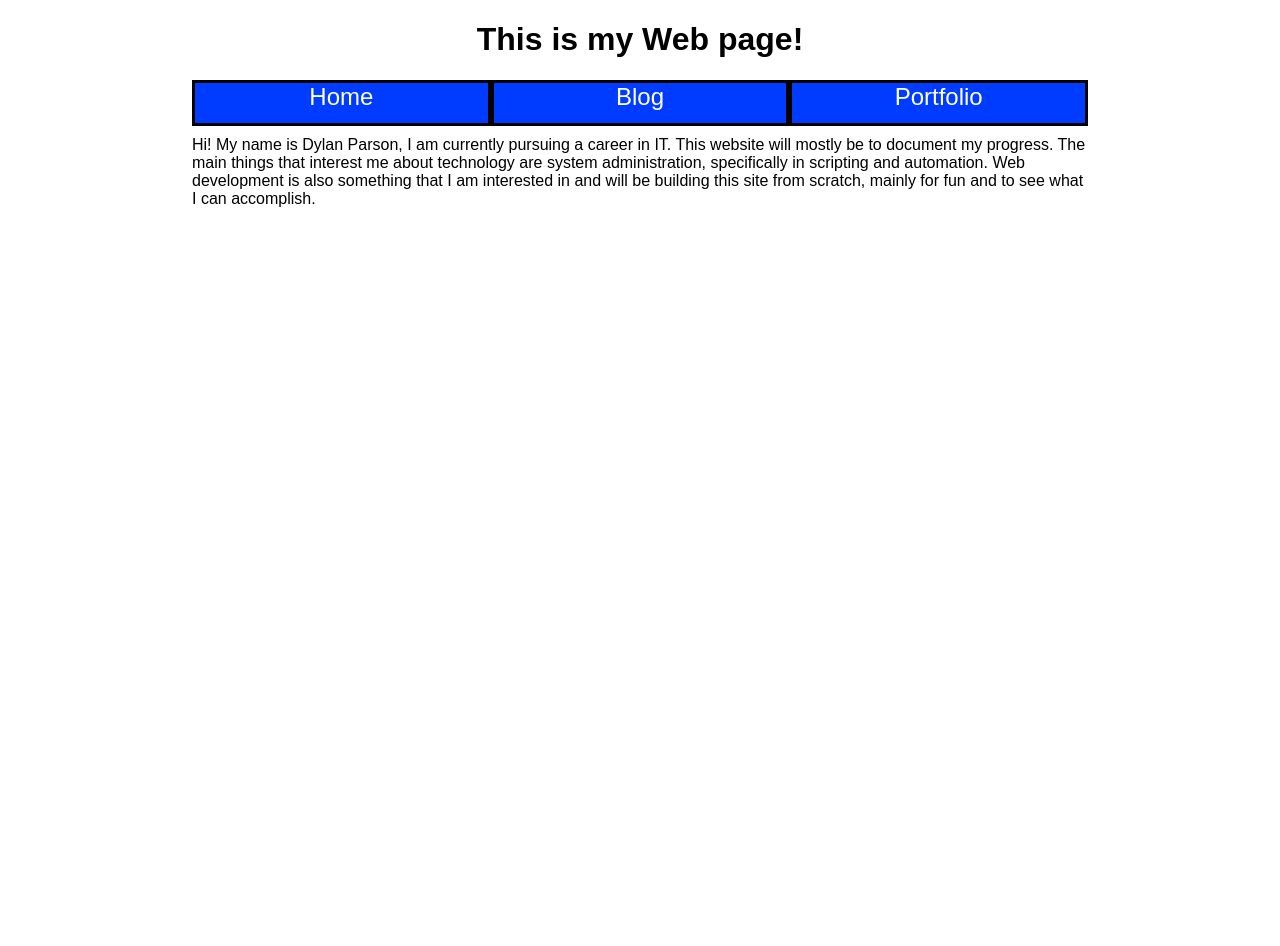
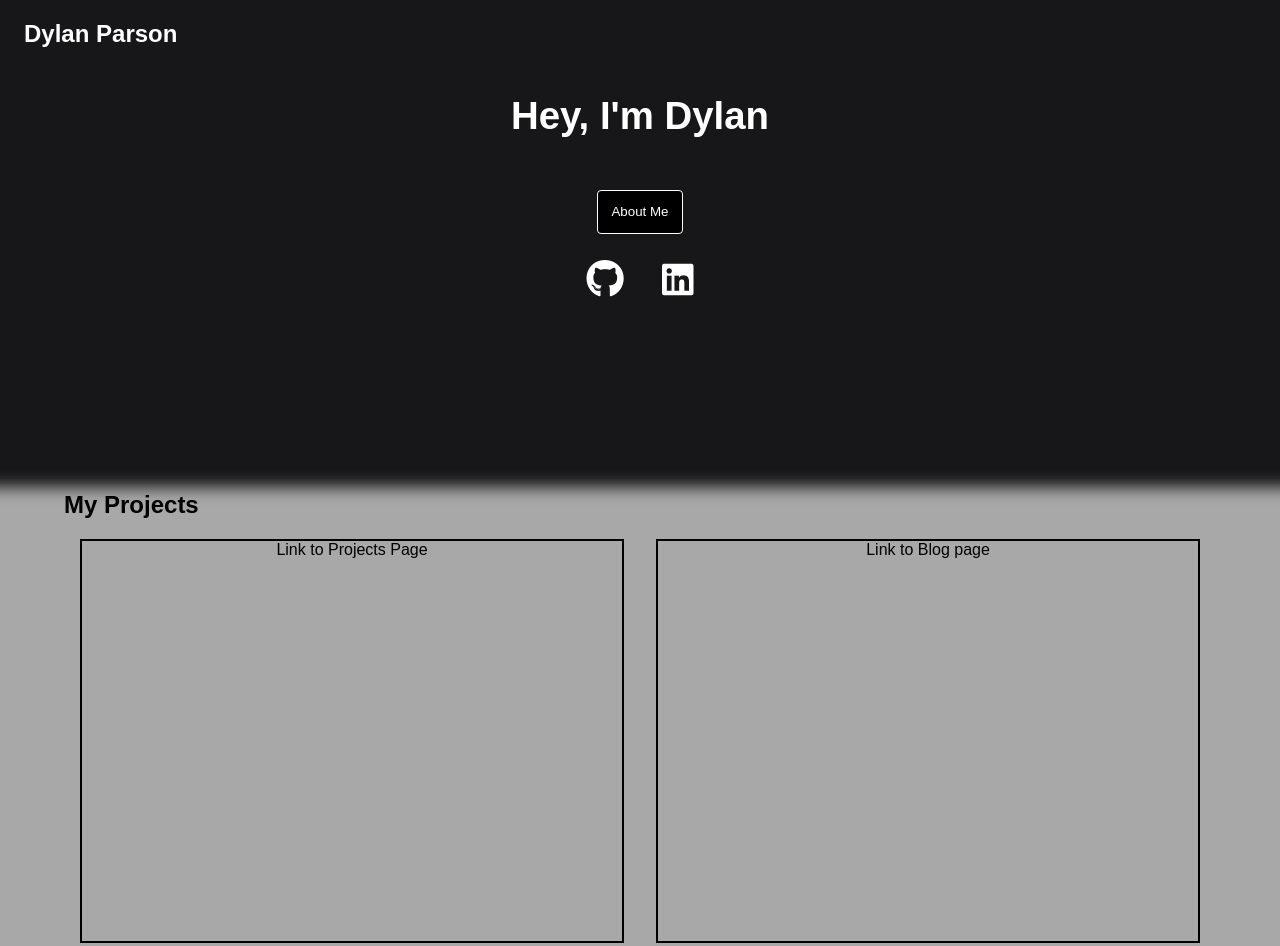
Before and after one commit to dylanparson001/dylanparson.xyz, a plain HTML site: page index.html in a window 1280 px wide. Before the commit the page ends 800 px from the top, so only its background shows below. Drawn offline with Linux system fonts and the light colour scheme.

Commit message:
Added styles, modal functionality

```diff
--- /dev/null
+++ b/index.css
@@ -0,0 +1,116 @@
+body {
+  margin: 0;
+  padding: 0;
+  font-family: Arial, Helvetica, sans-serif;
+  background-color: #a8a8a8;
+}
+.main {
+  display: flex;
+  flex-direction: column;
+  background-color: #17171a;
+  color: white;
+  background-color: #17171a;
+  box-shadow: 0 0 15px 60px #17171a;
+}
+.hidden {
+  display: none;
+}
+a {
+  text-decoration: none;
+}
+#name {
+  margin-left: 1em;
+}
+.intro {
+  margin: 0 0 10% 0;
+  display: flex;
+  flex-direction: column;
+  align-items: center;
+  font-size: 1.2rem;
+}
+
+#about-button {
+  border: solid 1px white;
+  border-radius: 0.3em;
+  padding: 1em;
+  background-color: #000000;
+  color: white;
+  margin: 2em auto;
+}
+#about-button:hover {
+  transition: all 400ms ease-in-out;
+  background-color: #dbdbdb;
+  color: #000000;
+}
+#about-me {
+  width: 30vw;
+  height: 60vh;
+  position: fixed;
+  z-index: 10;
+  background-color: white;
+  border: solid black 2px;
+  color: #000000;
+  padding: 2em;
+}
+#close {
+    width: 8px;
+    height: 8px;
+    position: absolute;
+    top: 5px;
+    right: 10px;
+    text-decoration: underline;
+}
+#close:hover{
+    /* transition: all 400ms ease-in-out;
+    background-color: black;
+    color: white; */
+}
+.links {
+  color: white;
+  display: flex;
+  flex-direction: row;
+  align-items: baseline;
+}
+
+.links a {
+  color: white;
+  margin: 0 1em;
+}
+.links a:hover {
+  transition: all 400ms ease-in-out;
+  color: #424141;
+}
+
+.work {
+  margin: 5% 5%;
+}
+.work-items {
+  display: flex;
+  flex-direction: row;
+}
+.work-items div {
+  width: 45vw;
+  height: 50vh;
+  border: solid black 2px;
+  margin: 0 1em;
+  text-align: center;
+}
+/* .navigation{
+    height: 5vh;
+    display: flex;
+    flex-direction: row;
+    justify-content: space-evenly;
+    background-color: #2e302e;
+}
+.nav-items {
+    text-decoration: none;
+    text-align: center;
+    width: 100%;
+    height: 100%;
+    padding: auto;
+    color: rgb(255, 255, 255);
+    font-size: 1.5rem;
+}
+.nav-items:hover{
+    color: #c5c5c5;
+} */
--- a/index.html
+++ b/index.html
@@ -1,25 +1,50 @@
 <!DOCTYPE html>
 <html lang="en">
-<head>
-    <meta charset="UTF-8">
-    <meta http-equiv="X-UA-Compatible" content="IE=edge">
-    <meta name="viewport" content="width=device-width, initial-scale=1.0">
-    <link rel="stylesheet" href="/styles/index.css">
+  <head>
+    <meta charset="UTF-8" />
+    <meta http-equiv="X-UA-Compatible" content="IE=edge" />
+    <meta name="viewport" content="width=device-width, initial-scale=1.0" />
+    <link rel="stylesheet" href="./index.css" />
     <title>Dylan Parson</title>
-</head>
-<body>
+    <script
+      src="https://kit.fontawesome.com/1909196ffa.js"
+      crossorigin="anonymous"
+    ></script>
+  </head>
+  <body>
     <div class="main">
-    <h1>This is my Web page!</h1>
-    <nav class="navigation">
-        <a class="nav-items" href="/index.html">Home</a>
-        <a class="nav-items" href="/">Blog</a>
-        <a class="nav-items" href="/">Portfolio</a>
-    </nav>
-
-    <p id="aboutme">Hi! My name is Dylan Parson, I am currently pursuing a career in IT. This website will mostly be to document my progress.
-        The main things that interest me about technology are system administration, specifically in scripting and automation. Web development is also
-        something that I am interested in and will be building this site from scratch, mainly for fun and to see what I can accomplish.
-    </p>
+      <h2 id="name">Dylan Parson</h2>
+      <div class="intro">
+        <h1 id="greeting">Hey, I'm Dylan</h1>
+        <button id="about-button">About Me</button>
+        <aside id="about-me" class="hidden">
+          <p>
+            Hi! My name is Dylan Parson, I am currently pursuing a career in IT.
+            This website will mostly be to document my progress. The main things
+            that interest me about technology are system administration,
+            specifically in scripting and automation. Web development is also
+            something that I am interested in and will be building this site
+            from scratch, mainly for fun and to see what I can accomplish.
+          </p>
+          <div id="close">X</div>
+        </aside>
+        <div class="links">
+          <a target="#" href="https://github.com/dylanparson001">
+            <i class="fab fa-github fa-2x"></i>
+          </a>
+          <a target="#" href="https://www.linkedin.com/in/dylan-parson/">
+            <i class="fab fa-brands fa-linkedin" style="font-size: 36px"></i>
+          </a>
+        </div>
+      </div>
     </div>
-</body>
+    <main class="work">
+      <h2 id="title">My Projects</h2>
+      <div class="work-items">
+        <div id="projects">Link to Projects Page</div>
+        <div id="blog">Link to Blog page</div>
+      </div>
+    </main>
+    <script src="index.js"></script>
+  </body>
 </html>
--- /dev/null
+++ b/index.js
@@ -0,0 +1,20 @@
+const aboutBtn = document.getElementById("about-button");
+const aboutMe = document.getElementById("about-me");
+const closeButton = document.getElementById("close");
+
+// Listener for adding about me
+aboutBtn.addEventListener("click", () => {
+  aboutMe.classList.remove("hidden");
+});
+
+// Listener(s) for closing about me by clicking outside of section
+document.addEventListener("click", (event) => {
+  if (event.target == aboutMe) {
+    aboutMe.classList.add("hidden");
+  }
+});
+
+// Listener for closing with close button
+closeButton.addEventListener("click", () => {
+  aboutMe.classList.add("hidden");
+});
--- a/styles/index.css
+++ /dev/null
@@ -1,43 +0,0 @@
-body{
-    margin: 0;
-    padding: 0;
-    font-family: Arial, Helvetica, sans-serif;
-}
-.main{
-    display: flex;
-    flex-direction: column;
-    margin: 0 15%;
-    background-color: #ffffff;
-}
-a{
-    text-decoration: none;
-}
-
-h1{
-    display: flex;
-    flex-direction: column;
-    align-items: center;
-}
-
-.navigation{
-    height: 5vh;
-    display: flex;
-    flex-direction: row;
-    justify-content: space-evenly;
-}
-.nav-items {
-    text-decoration: none;
-    text-align: center;
-    margin: auto;
-    width: 100%;
-    height: 100%;
-    padding: auto;
-    background-color: #003cff;
-    color: white;
-    border: black;
-    border-style: solid;
-    font-size: 1.5rem;
-}
-.nav-items:hover{
-    color: #fffb00;
-}
```
